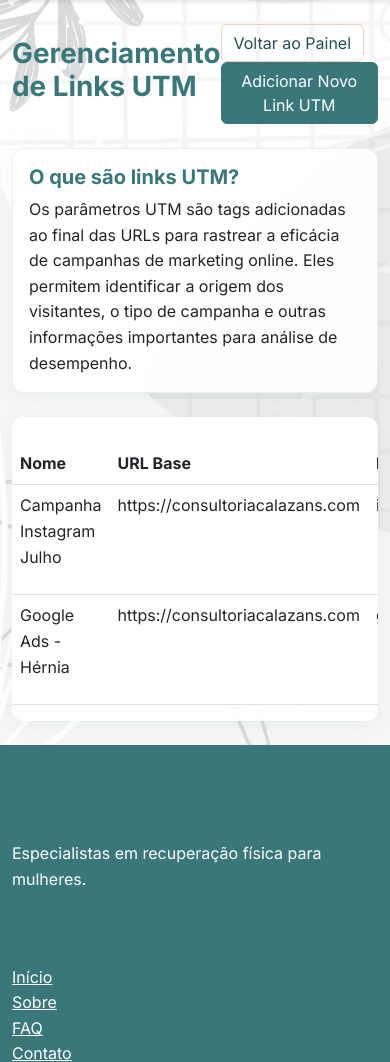
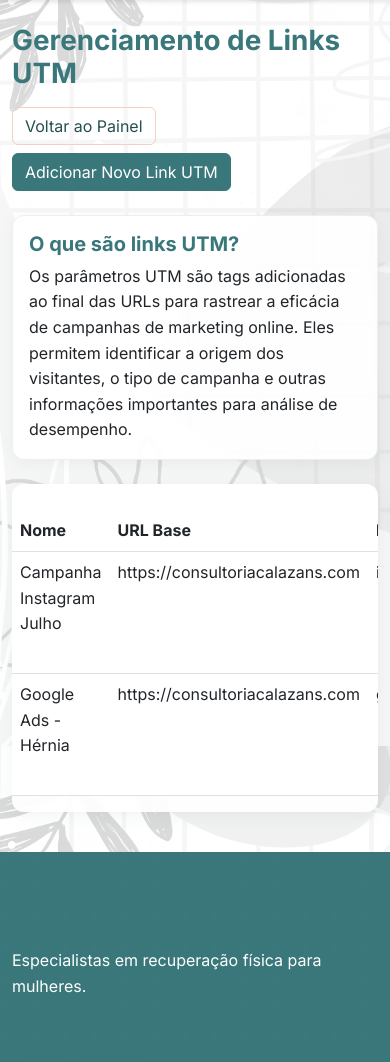
Before and after one commit to GabrielVieira1998/consultoria_calazans_v0, a Flask app: page /admin/utm-links in a window 390 px wide. Shown: the part 98-1160 px from the top of the page. Run offline with Flask 3, Linux system fonts and the light colour scheme; the visitor is signed in with stand-in values (Sample User, id 1); data comes from the database, SQL or seed files in the repository.

Commit message:
Corrigido problema de responsividade na tabela de links UTM em dispositivos móveis

```diff
--- a/app/static/css/main.css
+++ b/app/static/css/main.css
@@ -279,6 +279,35 @@ footer a:hover {
   border-radius: 12px;
   box-shadow: 0 4px 16px rgba(57,119,123,0.07);
   overflow: hidden;
+  width: 100%;
+}
+
+/* Melhorias para tabelas responsivas em dispositivos móveis */
+.table-responsive {
+  width: 100%;
+  overflow-x: auto;
+  -webkit-overflow-scrolling: touch;
+  display: block;
+  margin-bottom: 1rem;
+}
+
+.table-responsive table {
+  width: 100%;
+  min-width: 650px; /* Garante que a tabela tenha uma largura mínima */
+}
+
+.table-responsive .btn {
+  white-space: nowrap;
+  margin-bottom: 5px;
+}
+
+/* Em telas muito pequenas, empilhar os botões de ação */
+@media (max-width: 576px) {
+  .table-responsive .btn {
+    display: block;
+    width: 100%;
+    margin-right: 0;
+  }
 }
 
 /* Animations */
--- a/app/templates/admin/utm_links.html
+++ b/app/templates/admin/utm_links.html
@@ -5,10 +5,10 @@
 {% block content %}
 <section class="py-4">
     <div class="container">
-        <div class="d-flex justify-content-between align-items-center mb-4">
+        <div class="d-flex justify-content-between align-items-center mb-4 flex-wrap">
             <h1>Gerenciamento de Links UTM</h1>
-            <div>
-                <a href="{{ url_for('admin.dashboard') }}" class="btn btn-outline-secondary me-2">Voltar ao Painel</a>
+            <div class="mt-2 mt-md-0">
+                <a href="{{ url_for('admin.dashboard') }}" class="btn btn-outline-secondary me-2 mb-2 mb-md-0">Voltar ao Painel</a>
                 <a href="{{ url_for('admin.add_utm_link_route') }}" class="btn btn-primary">Adicionar Novo Link UTM</a>
             </div>
         </div>
@@ -42,10 +42,10 @@
                         <td>{{ link.utm_source }}</td>
                         <td>{{ link.utm_campaign }}</td>
                         <td>{{ link.created_at }}</td>
-                        <td>
-                            <a href="{{ url_for('admin.view_utm_link_route', id=link.id) }}" class="btn btn-sm btn-outline-info">Visualizar</a>
-                            <a href="{{ url_for('admin.edit_utm_link_route', id=link.id) }}" class="btn btn-sm btn-outline-primary">Editar</a>
-                            <a href="{{ url_for('admin.delete_utm_link_route', id=link.id) }}" class="btn btn-sm btn-outline-danger" onclick="return confirm('Tem certeza que deseja excluir este link UTM?')">Excluir</a>
+                        <td class="text-nowrap">
+                            <a href="{{ url_for('admin.view_utm_link_route', id=link.id) }}" class="btn btn-sm btn-outline-info mb-1 mb-md-0">Visualizar</a>
+                            <a href="{{ url_for('admin.edit_utm_link_route', id=link.id) }}" class="btn btn-sm btn-outline-primary mb-1 mb-md-0">Editar</a>
+                            <a href="{{ url_for('admin.delete_utm_link_route', id=link.id) }}" class="btn btn-sm btn-outline-danger mb-1 mb-md-0" onclick="return confirm('Tem certeza que deseja excluir este link UTM?')">Excluir</a>
                         </td>
                     </tr>
                     {% endfor %}
```
